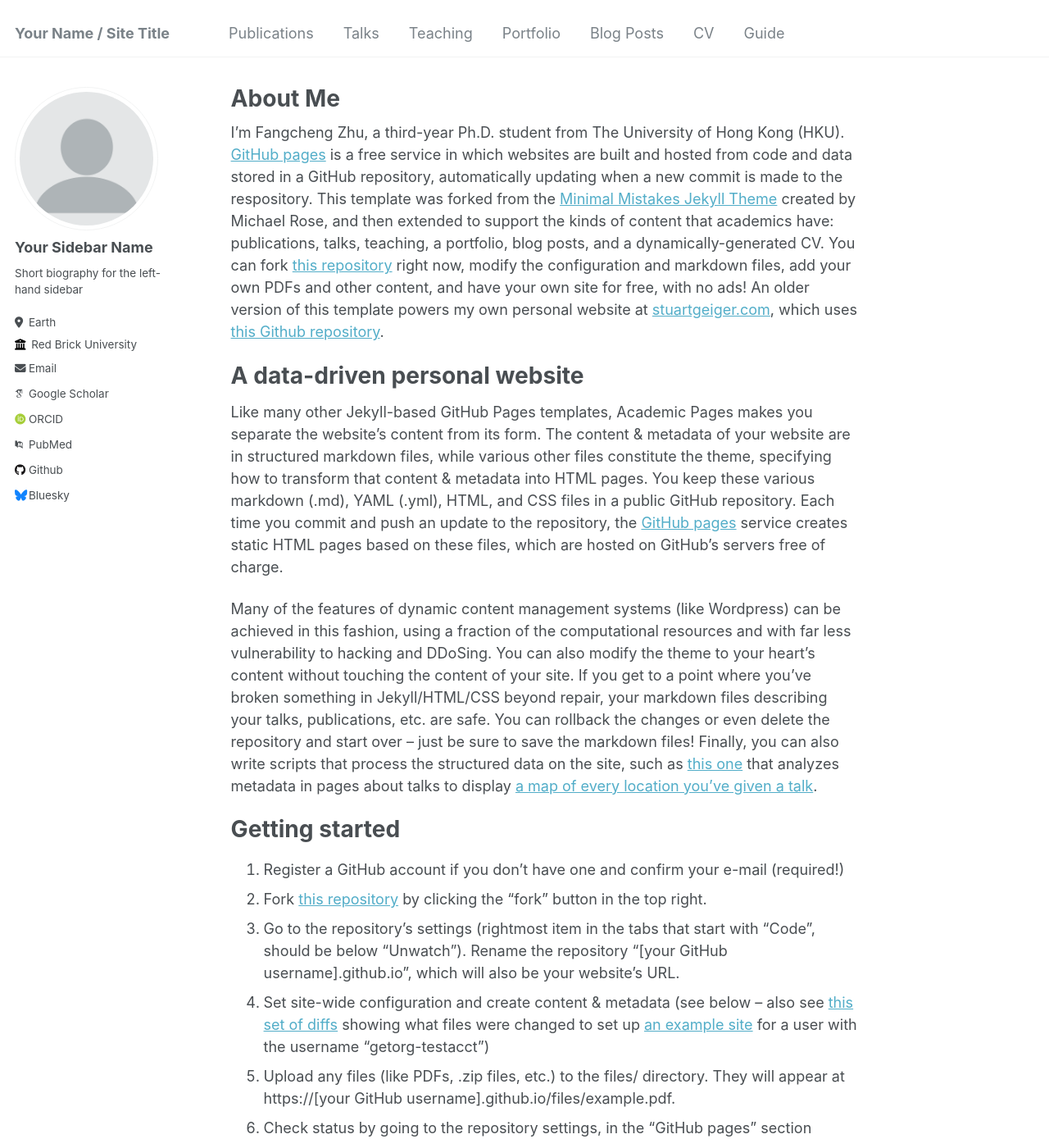
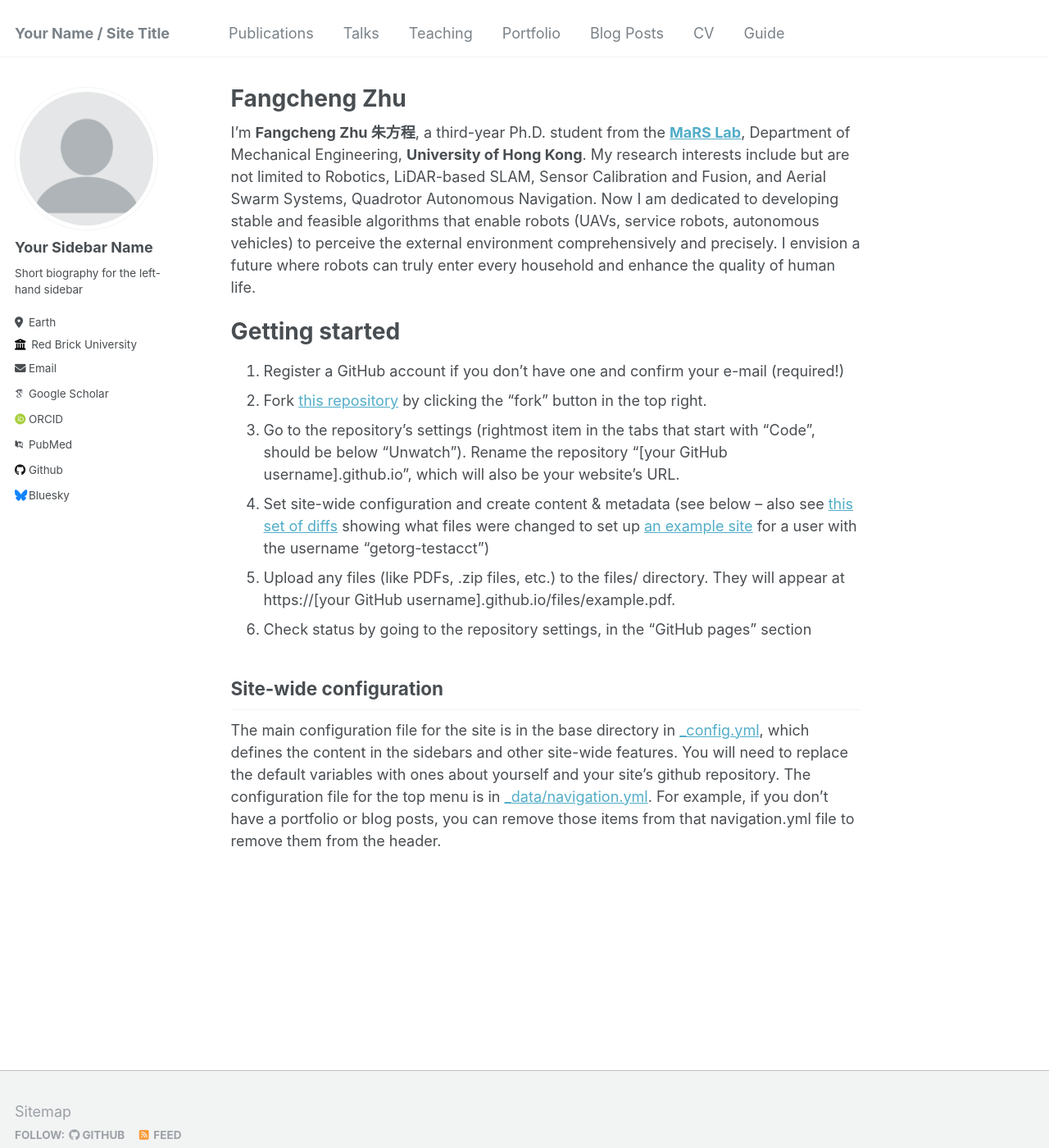
Before and after one commit to zfc-zfc/zhufangcheng.github.io, a Jekyll site: the page built from _pages/about.md, in a window 1280 px wide and 1400 px high. Shown: the whole window at 82% size. Built offline with Jekyll 4.4.1, drawn with Linux system fonts in a browser that asks for light colours; some web fonts are replaced; some of the changed text lies outside the part shown.

Commit message:
Update about.md

```diff
--- a/_pages/about.md
+++ b/_pages/about.md
@@ -1,20 +1,16 @@
 ---
 permalink: /
-title: "About Me"
+title: "Fangcheng Zhu"
 author_profile: true
 redirect_from:
   - /about/
   - /about.html
 ---
 
-I'm Fangcheng Zhu, a third-year Ph.D. student from The University of Hong Kong (HKU).
-[GitHub pages](https://pages.github.com) is a free service in which websites are built and hosted from code and data stored in a GitHub repository, automatically updating when a new commit is made to the respository. This template was forked from the [Minimal Mistakes Jekyll Theme](https://mmistakes.github.io/minimal-mistakes/) created by Michael Rose, and then extended to support the kinds of content that academics have: publications, talks, teaching, a portfolio, blog posts, and a dynamically-generated CV. You can fork [this repository](https://github.com/academicpages/academicpages.github.io) right now, modify the configuration and markdown files, add your own PDFs and other content, and have your own site for free, with no ads! An older version of this template powers my own personal website at [stuartgeiger.com](http://stuartgeiger.com), which uses [this Github repository](https://github.com/staeiou/staeiou.github.io).
 
-A data-driven personal website
-======
-Like many other Jekyll-based GitHub Pages templates, Academic Pages makes you separate the website's content from its form. The content & metadata of your website are in structured markdown files, while various other files constitute the theme, specifying how to transform that content & metadata into HTML pages. You keep these various markdown (.md), YAML (.yml), HTML, and CSS files in a public GitHub repository. Each time you commit and push an update to the repository, the [GitHub pages](https://pages.github.com/) service creates static HTML pages based on these files, which are hosted on GitHub's servers free of charge.
+I'm **Fangcheng Zhu 朱方程**, a third-year Ph.D. student from the [**MaRS Lab**](https://mars.hku.hk/), Department of Mechanical Engineering, **University of Hong Kong**.
+My research interests include but are not limited to Robotics, LiDAR-based SLAM, Sensor Calibration and Fusion, and Aerial Swarm Systems, Quadrotor Autonomous Navigation. Now I am dedicated to developing stable and feasible algorithms that enable robots (UAVs, service robots, autonomous vehicles) to perceive the external environment comprehensively and precisely. I envision a future where robots can truly enter every household and enhance the quality of human life.
 
-Many of the features of dynamic content management systems (like Wordpress) can be achieved in this fashion, using a fraction of the computational resources and with far less vulnerability to hacking and DDoSing. You can also modify the theme to your heart's content without touching the content of your site. If you get to a point where you've broken something in Jekyll/HTML/CSS beyond repair, your markdown files describing your talks, publications, etc. are safe. You can rollback the changes or even delete the repository and start over -- just be sure to save the markdown files! Finally, you can also write scripts that process the structured data on the site, such as [this one](https://github.com/academicpages/academicpages.github.io/blob/master/talkmap.ipynb) that analyzes metadata in pages about talks to display [a map of every location you've given a talk](https://academicpages.github.io/talkmap.html).
 
 Getting started
 ======
@@ -28,23 +24,3 @@ Getting started
 Site-wide configuration
 ------
 The main configuration file for the site is in the base directory in [_config.yml](https://github.com/academicpages/academicpages.github.io/blob/master/_config.yml), which defines the content in the sidebars and other site-wide features. You will need to replace the default variables with ones about yourself and your site's github repository. The configuration file for the top menu is in [_data/navigation.yml](https://github.com/academicpages/academicpages.github.io/blob/master/_data/navigation.yml). For example, if you don't have a portfolio or blog posts, you can remove those items from that navigation.yml file to remove them from the header.
-
-Create content & metadata
-------
-For site content, there is one markdown file for each type of content, which are stored in directories like _publications, _talks, _posts, _teaching, or _pages. For example, each talk is a markdown file in the [_talks directory](https://github.com/academicpages/academicpages.github.io/tree/master/_talks). At the top of each markdown file is structured data in YAML about the talk, which the theme will parse to do lots of cool stuff. The same structured data about a talk is used to generate the list of talks on the [Talks page](https://academicpages.github.io/talks), each [individual page](https://academicpages.github.io/talks/2012-03-01-talk-1) for specific talks, the talks section for the [CV page](https://academicpages.github.io/cv), and the [map of places you've given a talk](https://academicpages.github.io/talkmap.html) (if you run this [python file](https://github.com/academicpages/academicpages.github.io/blob/master/talkmap.py) or [Jupyter notebook](https://github.com/academicpages/academicpages.github.io/blob/master/talkmap.ipynb), which creates the HTML for the map based on the contents of the _talks directory).
-
-**Markdown generator**
-
-I have also created [a set of Jupyter notebooks](https://github.com/academicpages/academicpages.github.io/tree/master/markdown_generator
-) that converts a CSV containing structured data about talks or presentations into individual markdown files that will be properly formatted for the Academic Pages template. The sample CSVs in that directory are the ones I used to create my own personal website at stuartgeiger.com. My usual workflow is that I keep a spreadsheet of my publications and talks, then run the code in these notebooks to generate the markdown files, then commit and push them to the GitHub repository.
-
-How to edit your site's GitHub repository
-------
-Many people use a git client to create files on their local computer and then push them to GitHub's servers. If you are not familiar with git, you can directly edit these configuration and markdown files directly in the github.com interface. Navigate to a file (like [this one](https://github.com/academicpages/academicpages.github.io/blob/master/_talks/2012-03-01-talk-1.md) and click the pencil icon in the top right of the content preview (to the right of the "Raw | Blame | History" buttons). You can delete a file by clicking the trashcan icon to the right of the pencil icon. You can also create new files or upload files by navigating to a directory and clicking the "Create new file" or "Upload files" buttons.
-
-Example: editing a markdown file for a talk
-![Editing a markdown file for a talk](/images/editing-talk.png)
-
-For more info
-------
-More info about configuring Academic Pages can be found in [the guide](https://academicpages.github.io/markdown/). The [guides for the Minimal Mistakes theme](https://mmistakes.github.io/minimal-mistakes/docs/configuration/) (which this theme was forked from) might also be helpful.
```
